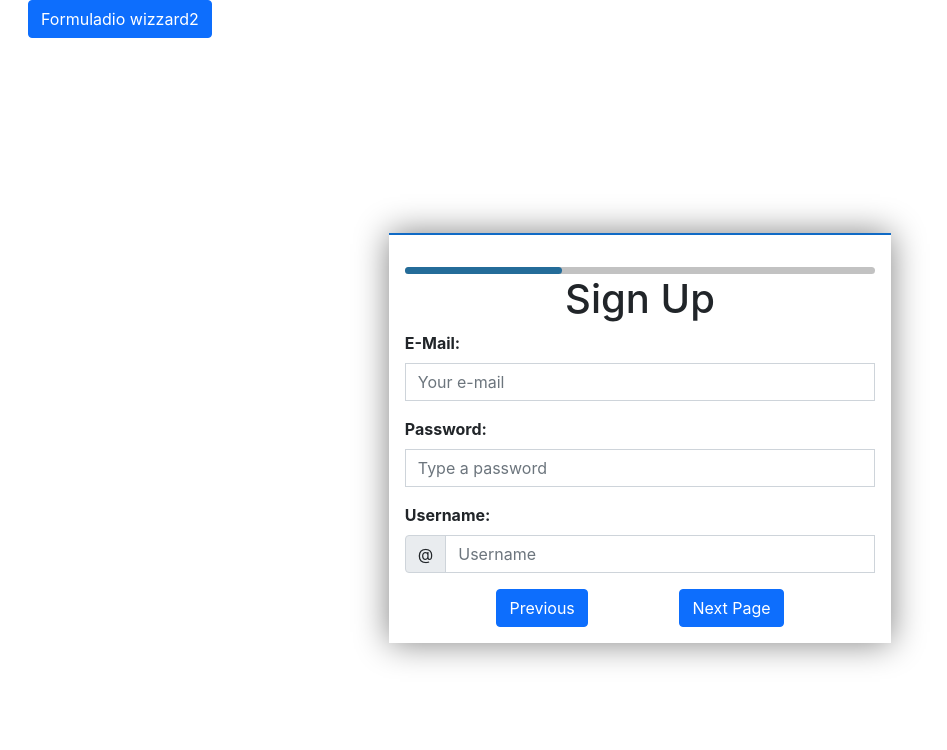
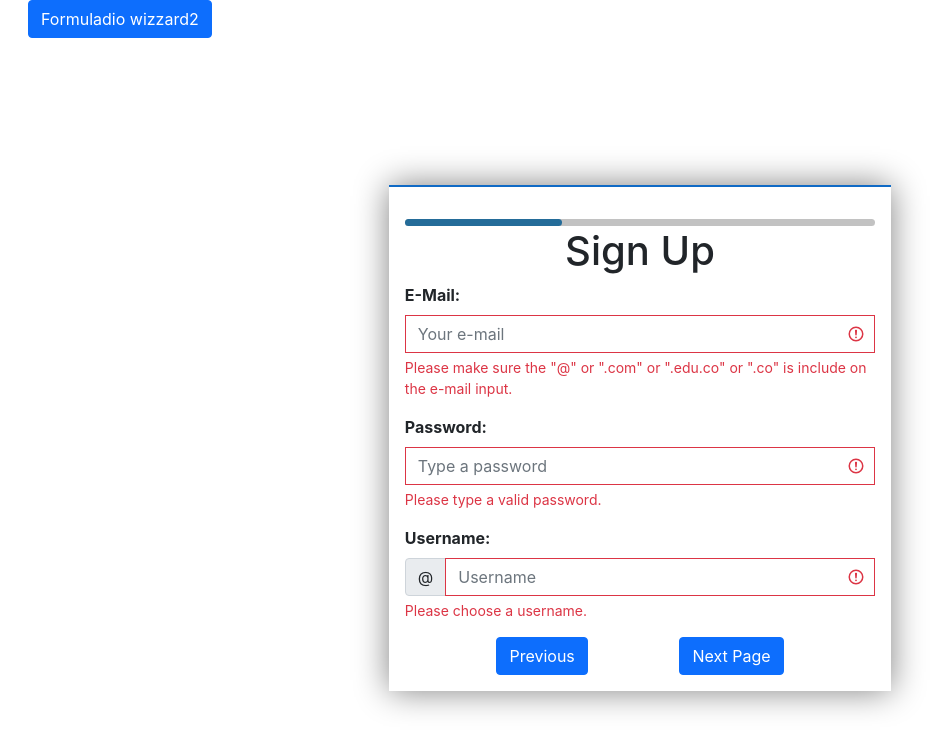
Before and after one commit to FernandoOnate/reactWizzardApp, a React (Create React App) app: page /react-app/wizzard2 in a window 1280 px wide. Shown: the top 750 px of the page, without its empty margins (0-947 px from the left). Built offline with nearby package versions, Linux system fonts and the light colour scheme.

Commit message:
agrego validaciones para el formulario 1

```diff
--- a/src/components/WizzardForm/WIzzardFormBody/WIzzardForm2/Form2Input3/index.js
+++ b/src/components/WizzardForm/WIzzardFormBody/WIzzardForm2/Form2Input3/index.js
@@ -13,6 +13,7 @@ export default function index(props) {
         onChange={(e) =>
           onSetInputThreeData({ ...inputThreeData, phone: e.target.value })
         }
+        minLength={10}
       />
       <Form.Control.Feedback>Valid number!</Form.Control.Feedback>
       <Form.Control.Feedback type="invalid">
--- a/src/components/WizzardForm/WIzzardFormBody/WizzardForm1/Form1Input1/index.js
+++ b/src/components/WizzardForm/WIzzardFormBody/WizzardForm1/Form1Input1/index.js
@@ -1,7 +1,39 @@
-import { Form, Col} from "react-bootstrap";
+import { useEffect} from "react";
+import { Form, Col, InputGroup } from "react-bootstrap";
+
 export default function Form1Input1(props) {
-  const { inputOneData, onSetFormOneData } = props;
-    return (
+  const {
+    inputOneData,
+    onSetFormOneData,
+    inputOneValid,
+    setInputOneValid,
+    inputOneInvalid,
+    setInputOneInValid,
+  } = props;
+
+  //this useEffect validates if the input one is valid or not, that state depends of the user input typing
+  // este useeffec valida si el lo que el usuario está escribiendo en el input es valido o no dependiendo de las condiciones que se coloquen
+  useEffect(() => {
+    if (!inputOneData.email.length) {
+      setInputOneInValid(true);
+      setInputOneValid(false);
+    } else {
+      if (
+        inputOneData.email.includes("@") &&
+        (inputOneData.email.includes(".com") ||
+          inputOneData.email.includes(".edu.co") ||
+          inputOneData.email.includes(".co"))
+      ) {
+        setInputOneValid(true);
+        setInputOneInValid(false);
+      } else {
+        setInputOneInValid(true);
+        setInputOneValid(false);
+      }
+    }
+  }, [inputOneData.email]);
+  return (
+    <InputGroup hasValidation>
       <Form.Group as={Col} md="12" controlId="validationCustom01">
         <Form.Label className="Input-Label">E-Mail:</Form.Label>
         <Form.Control
@@ -12,11 +44,14 @@ export default function Form1Input1(props) {
             onSetFormOneData({ ...inputOneData, email: e.target.value })
           }
           required
+          isValid={inputOneValid}
+          isInvalid={inputOneInvalid}
         />
         <Form.Control.Feedback>Valid e-mail!</Form.Control.Feedback>
         <Form.Control.Feedback type="invalid">
-          Please make sure the "@" is include on the e-mail input.
+          Please make sure the "@" or ".com" or ".edu.co" or ".co" is include on the e-mail input.
         </Form.Control.Feedback>
       </Form.Group>
-    );
+    </InputGroup>
+  );
 }
--- a/src/components/WizzardForm/WIzzardFormBody/WizzardForm1/Form1Input2/index.js
+++ b/src/components/WizzardForm/WIzzardFormBody/WizzardForm1/Form1Input2/index.js
@@ -1,8 +1,22 @@
-import { Form, Col } from "react-bootstrap";
+import { useEffect, useState } from "react";
+import { Form, Col, InputGroup } from "react-bootstrap";
+
+
 export default function Form1Input1(props) {
   const { inputTwoData, onSetInput1Form1Data } = props;
-
+  const [inputTwoValid, setInputTwoValid] = useState(null);
+  const [inputTwoInvalid, setInputTwoInValid] = useState(null);
+  useEffect(() => {
+    if (!inputTwoData.password.length) {
+      setInputTwoInValid(true);
+      setInputTwoValid(false);
+    } else {
+      setInputTwoInValid(false);
+      setInputTwoValid(true);
+    }
+  }, [inputTwoData.password]);
   return (
+    <InputGroup hasValidation>
       <Form.Group as={Col} md="12" controlId="validationCustom02">
         <Form.Label className="Input-Label">Password:</Form.Label>
         <Form.Control
@@ -13,11 +27,14 @@ export default function Form1Input1(props) {
             onSetInput1Form1Data({ ...inputTwoData, password: e.target.value })
           }
           required
+          isValid={inputTwoValid}
+          isInvalid={inputTwoInvalid}
         />
         <Form.Control.Feedback>Valid password!</Form.Control.Feedback>
         <Form.Control.Feedback type="invalid">
           Please type a valid password.
         </Form.Control.Feedback>
       </Form.Group>
+    </InputGroup>
   );
 }
--- a/src/components/WizzardForm/WIzzardFormBody/WizzardForm1/Form1Input3/index.js
+++ b/src/components/WizzardForm/WIzzardFormBody/WizzardForm1/Form1Input3/index.js
@@ -1,7 +1,21 @@
-
+import { useEffect, useState } from "react";
 import { Form, Col, InputGroup } from "react-bootstrap";
 export default function Form1Input1(props) {
   const { inputThreeData, onSetInput3Form1Data } = props;
+
+  const [inputThreeValid, setInputThreeValid] = useState(null);
+  const [inputThreeInvalid, setInputThreeInValid] = useState(null);
+
+  useEffect(() => {
+    if (!inputThreeData.username.length) {
+      setInputThreeInValid(true);
+      setInputThreeValid(false);
+    } else {
+      setInputThreeInValid(false);
+      setInputThreeValid(true);
+    }
+  }, [inputThreeData.username]);
+
   return (
     <Form.Group as={Col} md="12" controlId="validationCustomUsername">
       <Form.Label className="Input-Label">Username:</Form.Label>
@@ -13,7 +27,14 @@ export default function Form1Input1(props) {
           placeholder="Username"
           aria-describedby="inputGroupPrepend"
           required
-          onChange={(e)=>onSetInput3Form1Data({...inputThreeData,username:e.target.value})}
+          onChange={(e) => {
+            onSetInput3Form1Data({
+              ...inputThreeData,
+              username: e.target.value,
+            });
+          }}
+          isValid={inputThreeValid}
+          isInvalid={inputThreeInvalid}
         />
         <Form.Control.Feedback type="invalid">
           Please choose a username.
--- a/src/components/WizzardForm/WIzzardFormBody/WizzardForm1/index.js
+++ b/src/components/WizzardForm/WIzzardFormBody/WizzardForm1/index.js
@@ -4,11 +4,23 @@ import Form1Input2 from "./Form1Input2";
 import Form1Input3 from "./Form1Input3";
 
 export default function WizzardForm1(props) {
-    const { formOneData, onSetFormOneData } = props;
+  const {
+    formOneData,
+    onSetFormOneData,
+    formOneInputOneValid,
+    onSetFormOneInputOneValid,
+    formOneInputOneInvalid,
+    onSetFormOneInputOneInvalid,
+  } = props;
+
   return (
     <div className="rows-container">
       <Row className="mb-3">
         <Form1Input1
+          inputOneValid={formOneInputOneValid}
+          setInputOneValid={onSetFormOneInputOneValid}
+          inputOneInvalid={formOneInputOneInvalid}
+          setInputOneInValid={onSetFormOneInputOneInvalid}
           inputOneData={formOneData}
           onSetFormOneData={onSetFormOneData}
         />
--- a/src/components/WizzardForm/WIzzardFormBody/index.js
+++ b/src/components/WizzardForm/WIzzardFormBody/index.js
@@ -2,20 +2,28 @@ import WizzardForm1 from "./WizzardForm1";
 import WizzardForm2 from "./WIzzardForm2";
 import WizzardForm3 from "./WIzzardForm3";
 export default function WizzardFormBody(props) {
-
-    const { CurrentPage = 0, FormData, onSetFormData } = props;
+  const {
+    CurrentPage = 0,
+    FormData,
+    onSetFormData,
+    formOneInputOneValid,
+    onSetFormOneInputOneValid,
+    formOneInputOneInvalid,
+    onSetFormOneInputOneInvalid,
+  } = props;
   return (
     <div className="body-container">
       {CurrentPage === 0 ? (
         <WizzardForm1
+          formOneInputOneValid={formOneInputOneValid}
+          onSetFormOneInputOneValid={onSetFormOneInputOneValid}
+          formOneInputOneInvalid={formOneInputOneInvalid}
+          onSetFormOneInputOneInvalid={onSetFormOneInputOneInvalid}
           formOneData={FormData}
           onSetFormOneData={onSetFormData}
         />
       ) : CurrentPage === 1 ? (
-          <WizzardForm2
-            formTwoData={FormData}
-            onSetFormTwoData={onSetFormData}
-          />
+        <WizzardForm2 formTwoData={FormData} onSetFormTwoData={onSetFormData} />
       ) : CurrentPage === 2 ? (
         <WizzardForm3
           formThreeData={FormData}
--- a/src/components/WizzardForm/WizzardFormFooter/FormButtons/NextButton/index.js
+++ b/src/components/WizzardForm/WizzardFormFooter/FormButtons/NextButton/index.js
@@ -26,14 +26,16 @@ export default function NextButton(props) {
     }
   },[page]);
 
-  const handleOnClickNextButton = () => {
+  const handleOnClickNextButton = (e) => {
     setPage((page) => page + 1);
+    const form = e.currentTarget;
+    console.log(form);
   };
   return (
     <>
       <Button
         type={typeButton}
-        onClick={(event)=>showNextBehavior ? handleOnClickNextButton() : handleSubmit(event)}
+        onClick={(event)=>showNextBehavior ? handleOnClickNextButton(event) : handleSubmit(event)}
         className="next-button"
         variant={variantButton}
       >
--- a/src/components/WizzardForm/index.js
+++ b/src/components/WizzardForm/index.js
@@ -17,7 +17,7 @@ export default function WizzardForm(props) {
     username: "",
     name: "",
     lastname: "",
-    phone: 0,
+    phone: 3,
     fColor: "",
     fAnimal: "",
   });
@@ -33,12 +33,16 @@ export default function WizzardForm(props) {
   // this state variable allows to know if the form is validated so it can enable the next button
   // esta variable de estado nos permite deshabilitar o habiliar el botón de next
   const [allowNextButton, setAllowNextButton] = useState(false);
+  //this state variables allows to know if the input one from the form one is valid or invalid
+  //esta variables de estado permite saber si el input uno del formulario uno es valido o no
+  const [inputOneValid, setInputOneValid] = useState(null);
+  const [inputOneInvalid, setInputOneInValid] = useState(null);
 
   // this arrow function handle the submit event when the submit button is pressed
   // esta funcion flecha controla el evento de submit cuando el botón de submit es enviado
   const handleSubmit = (event) => {
     alert("Seguro que deseas enviar los datos?");
-    event.preventDefault();
+    // event.preventDefault();
     const form = event.currentTarget;
     if (form.checkValidity() === false) {
       event.preventDefault();
@@ -58,11 +62,17 @@ export default function WizzardForm(props) {
         className="Form"
         autoComplete="off"
       >
-      <WizzardFormHeader FormTitlesArray={FormTitles} CurrentPage={page} />
+        <WizzardFormHeader FormTitlesArray={FormTitles} CurrentPage={page} />
         <WizzardFormBody
+          formState={validated}
+          onFormState={setValidated}
           CurrentPage={page}
           FormData={formData}
           onSetFormData={setFormData}
+          formOneInputOneValid={inputOneValid}
+          onSetFormOneInputOneValid={setInputOneValid}
+          formOneInputOneInvalid={inputOneInvalid}
+          onSetFormOneInputOneInvalid={setInputOneInValid}
         />
         <WizzarFormFooter
           handleSubmitForm={(event) => handleSubmit(event)}
```
Lines whose indentation alone changed are shown as unchanged.
